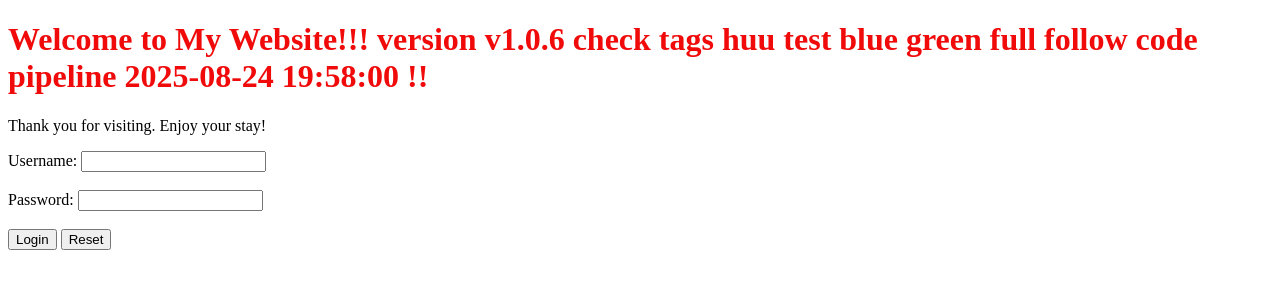
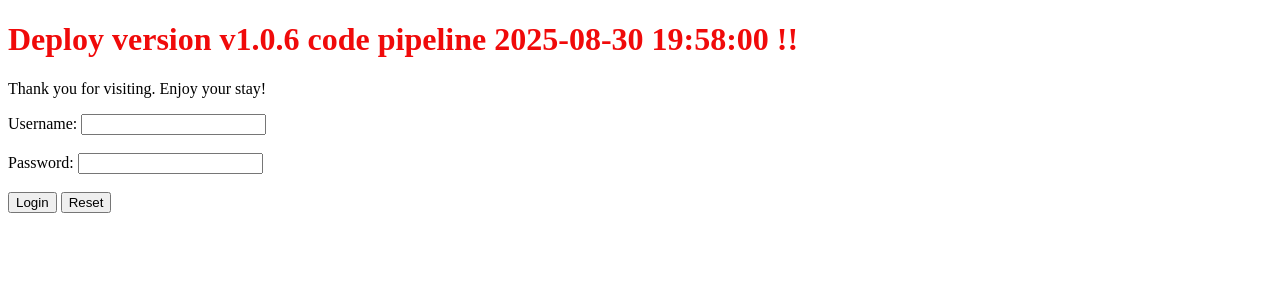
Before and after one commit to huutk97/nodejs-random-color-20250819, a website: page public/index.html in a window 1280 px wide. Drawn offline with Linux system fonts and the light colour scheme.

Commit message:
deploy 2025-08-30 19:58:00

```diff
--- a/public/index.html
+++ b/public/index.html
@@ -7,7 +7,7 @@
 </head>
 
 <body>
-    <h1 id="welcome" style="color: #f00a0a;">Welcome to My Website!!! version v1.0.6 check tags huu test blue green full follow code pipeline 2025-08-24 19:58:00 !!</h1>
+    <h1 id="welcome" style="color: #f00a0a;">Deploy version v1.0.6 code pipeline 2025-08-30 19:58:00 !!</h1>
     <p>Thank you for visiting. Enjoy your stay!</p>
 
     <form action="/api/login" method="POST">
```
